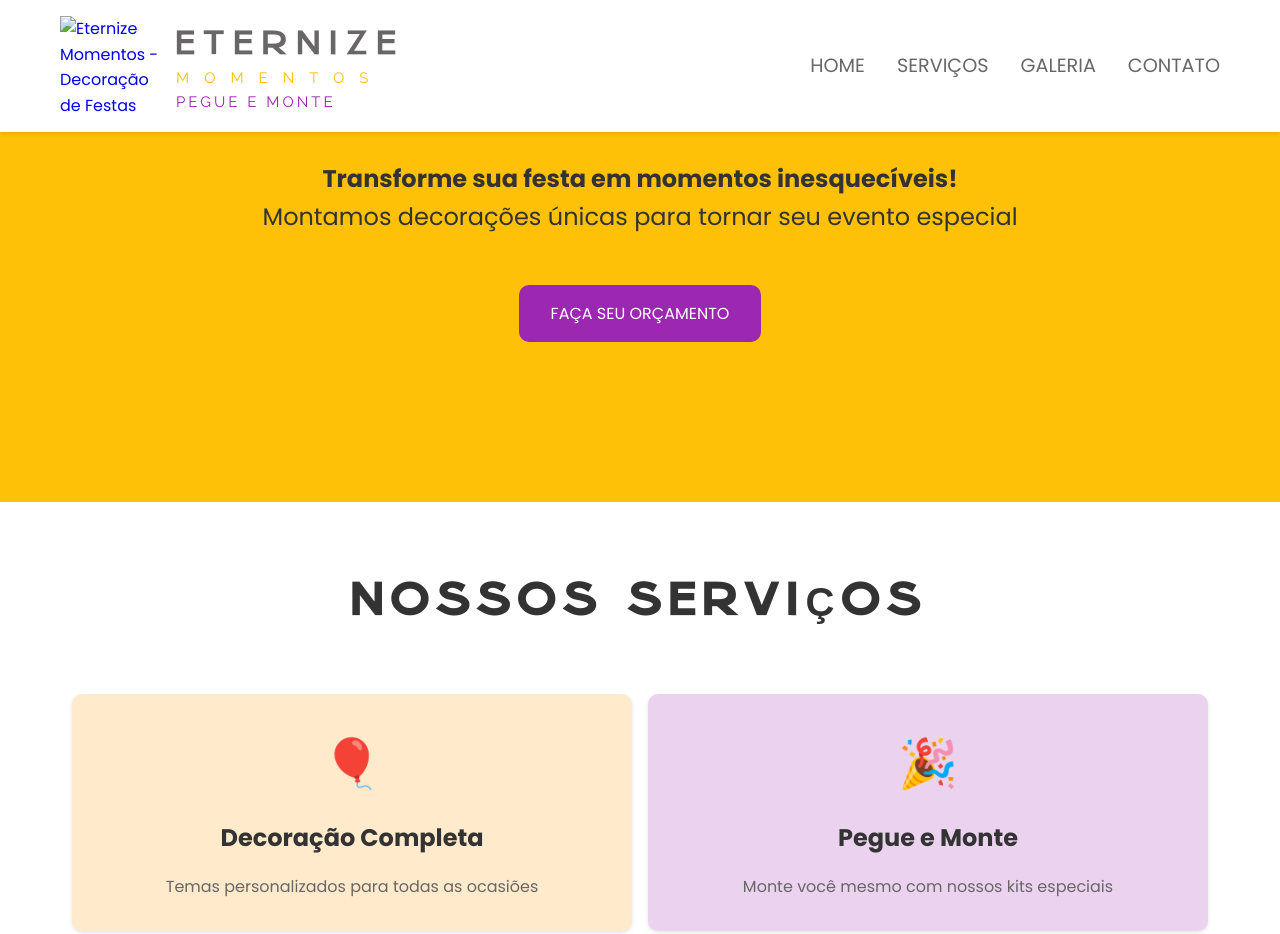
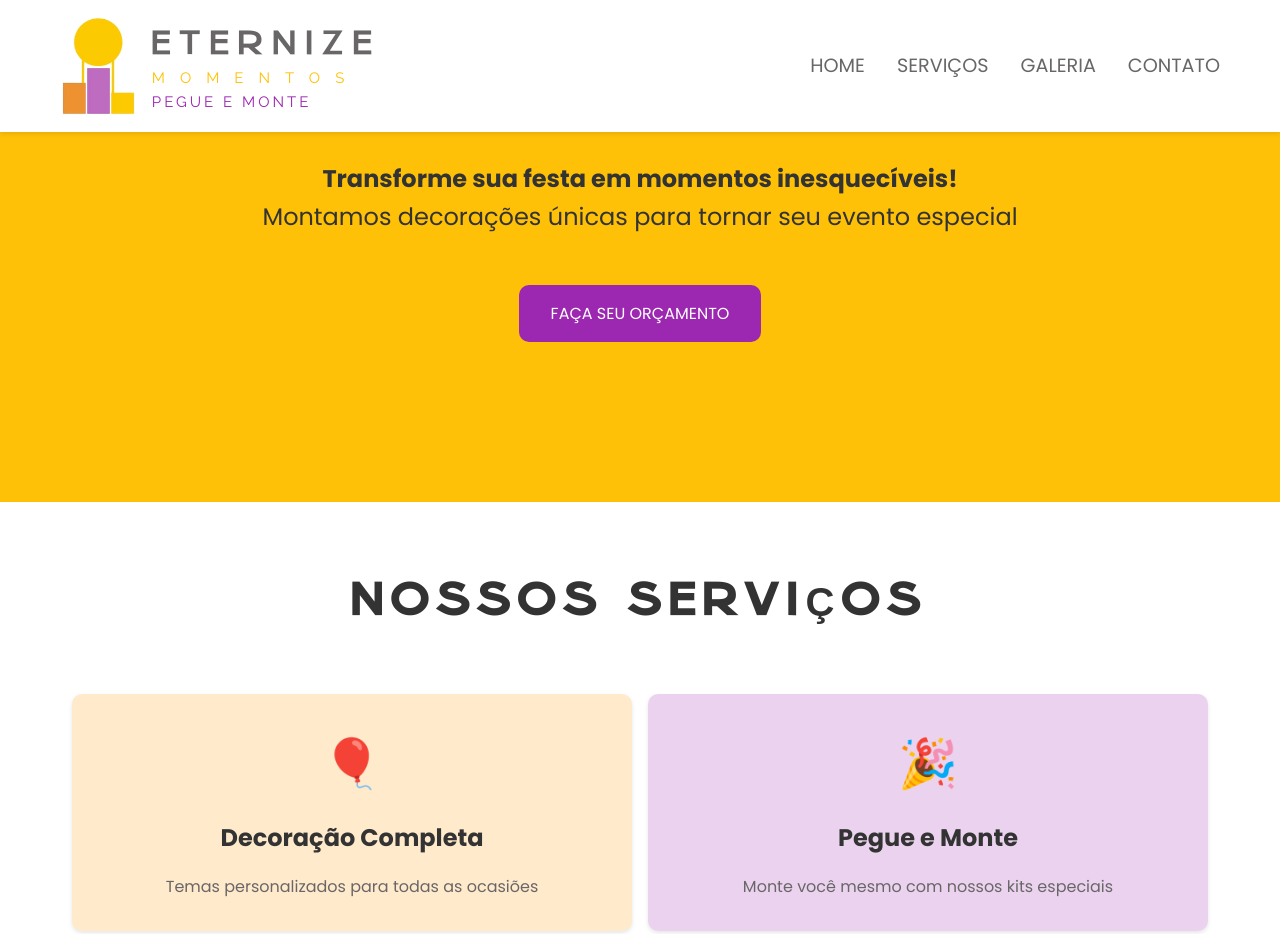
Before and after one commit to nataldelima/eternizemomentos, a plain HTML site: page index.html in a window 1280 px wide. Shown: the top 934 px of the page. Drawn offline with Linux system fonts and the light colour scheme; some packages are replaced by stand-ins of ours; the site is published under a folder, as on GitHub Pages, so addresses that start at the root find nothing; a script that the page names is missing.

Commit message:
Ajuste nos atalhos das imagens

```diff
--- a/index.html
+++ b/index.html
@@ -50,7 +50,7 @@
         <div class="container">
             <div class="brand">
                 <a href="index.html" class="logo">
-                    <img src="/assets/src/eternize.gif" alt="Eternize Momentos - Decoração de Festas" width="100"
+                    <img src="./assets/src/eternize.gif" alt="Eternize Momentos - Decoração de Festas" width="100"
                         height="100">
                     <div class="brand-text">
                         <span class="brand-primary">Eternize</span>
```
